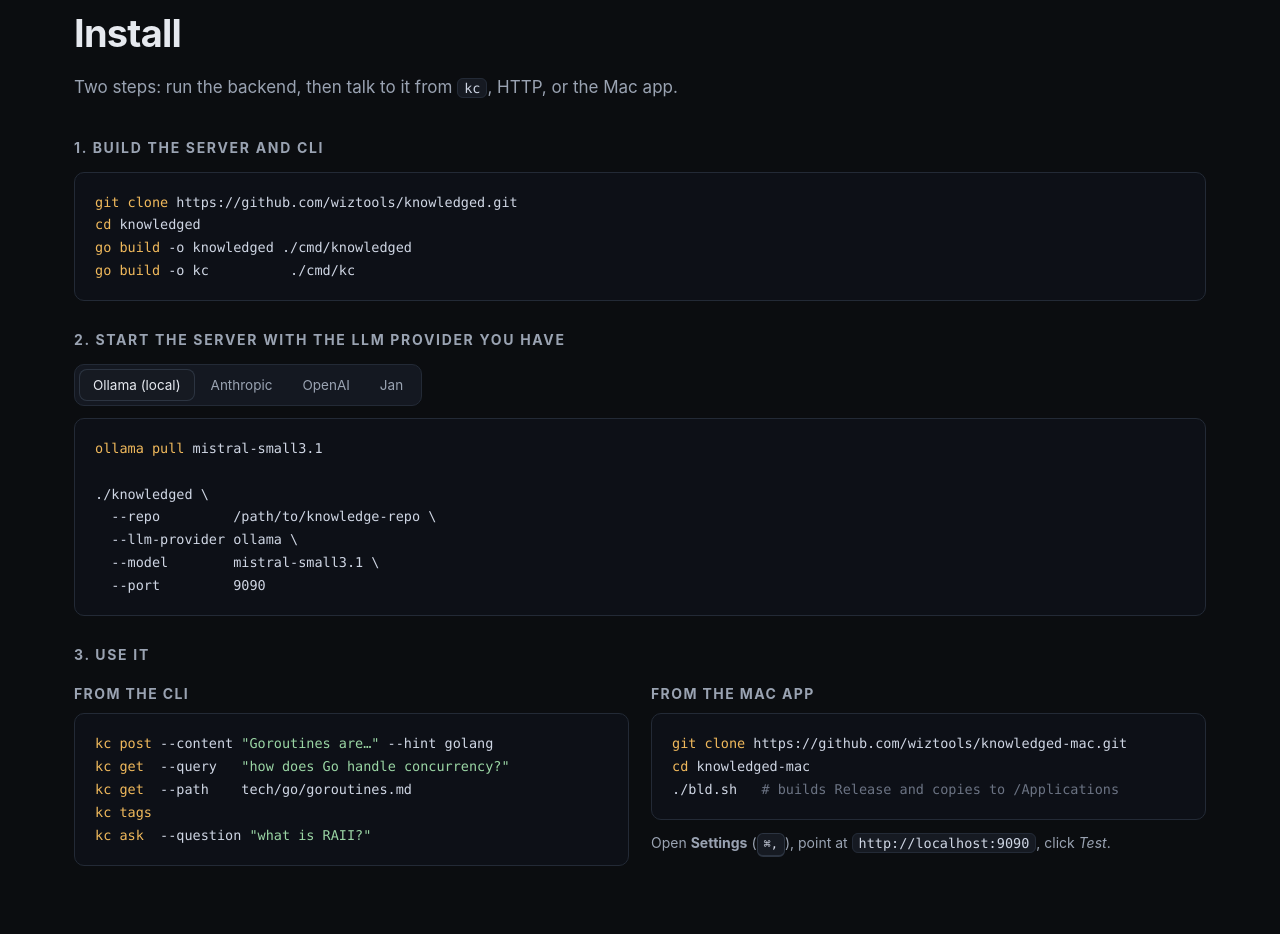
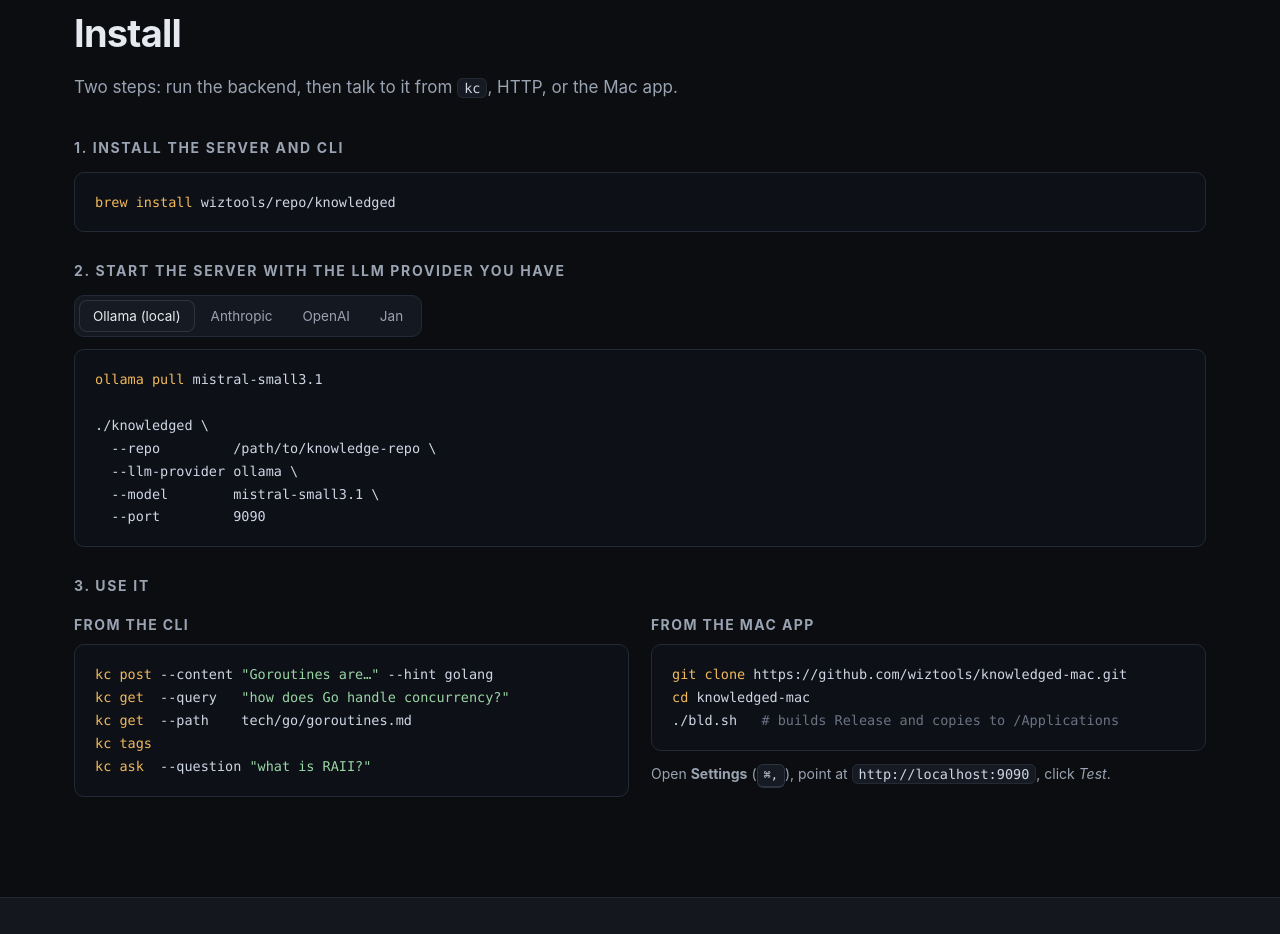
Before and after one commit to subwiz/knowledged.org, a plain HTML site: page index.html in a window 1280 px wide. Shown: the part 2468-3402 px from the top of the page. Drawn offline with Linux system fonts and the light colour scheme.

Commit message:
Point site installs at the Homebrew tap
The public install path now uses the maintained Homebrew tap package instead of asking users to clone and build the Go binaries by hand. The rest of the quickstart remains unchanged because the installed binaries expose the same knowledged and kc commands.

Constraint: knowledged is now released through wiztools/repo/knowledged

Rejected: Keep Go build instructions as the primary path | Homebrew is the intended delivery channel

Confidence: high

Scope-risk: narrow

Tested: Inspected index.html diff

Not-tested: Live GitHub Pages deployment

```diff
--- a/index.html
+++ b/index.html
@@ -210,11 +210,8 @@
         <h2 class="section-title">Install</h2>
         <p class="section-sub">Two steps: run the backend, then talk to it from <code>kc</code>, HTTP, or the Mac app.</p>
 
-        <h3 class="step-h">1. Build the server and CLI</h3>
-        <pre class="code"><code><span class="c">git clone</span> https://github.com/wiztools/knowledged.git
-<span class="c">cd</span> knowledged
-<span class="c">go build</span> -o knowledged ./cmd/knowledged
-<span class="c">go build</span> -o kc          ./cmd/kc</code></pre>
+        <h3 class="step-h">1. Install the server and CLI</h3>
+        <pre class="code"><code><span class="c">brew install</span> wiztools/repo/knowledged</code></pre>
 
         <h3 class="step-h">2. Start the server with the LLM provider you have</h3>
         <div class="tabs" role="tablist" aria-label="LLM provider">
```
